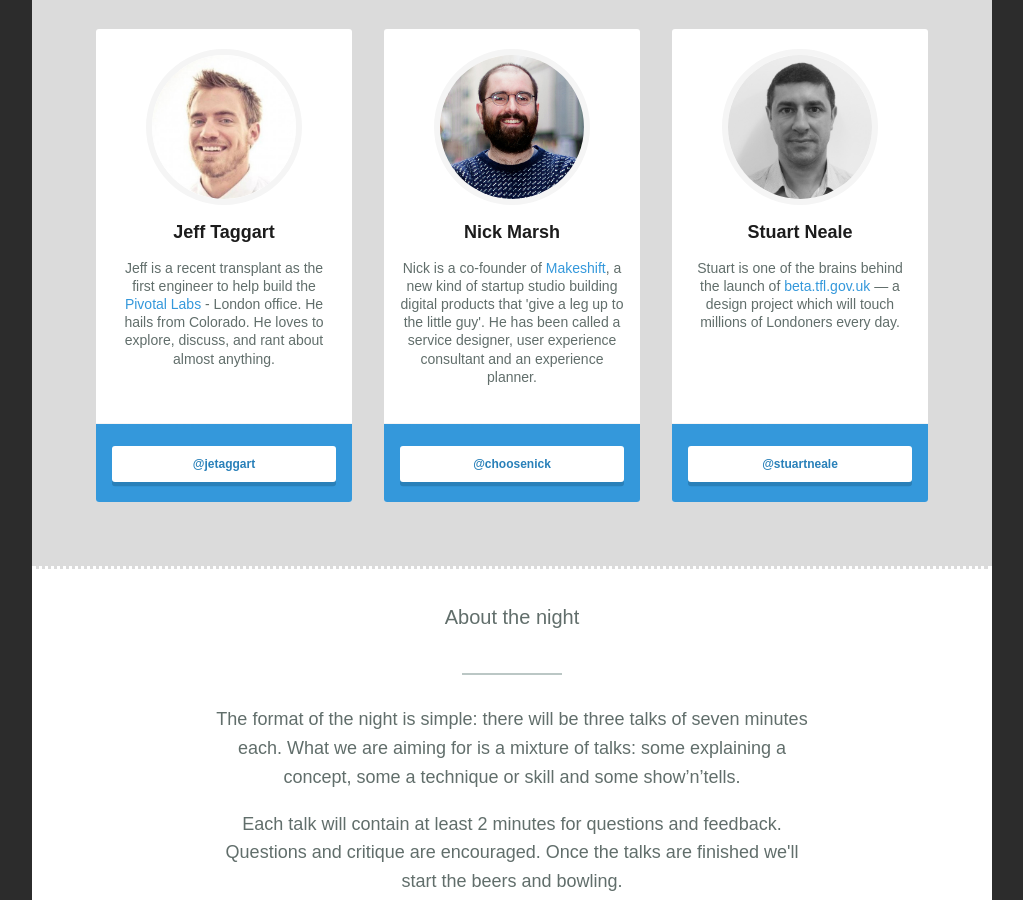
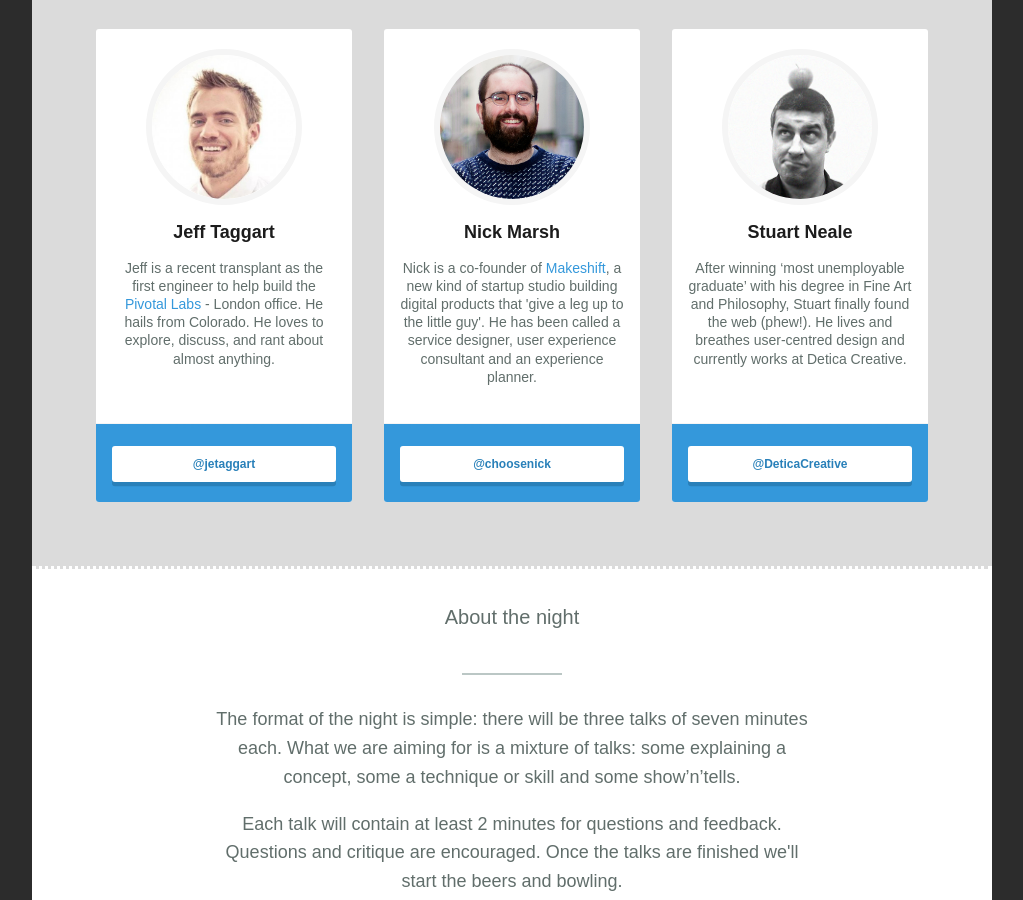
Before and after one commit to design-and-banter/db-dotcom, a Jekyll site: the page built from index.html, in a window 1280 px wide and 900 px high, scrolled down 1691 px. Shown: the whole window, without its empty margins (128-1151 px from the left). Built offline with Jekyll 4.4.1, drawn with Linux system fonts in a browser that asks for light colours; nearby versions of some CDN libraries; comment, search, counter and statistics services are not loaded.

Commit message:
updating stuart neale's pic, bio and twitter handle

```diff
--- a/_includes/event.html
+++ b/_includes/event.html
@@ -84,11 +84,11 @@
 
               <section class='bio'>
                 <h1>Stuart Neale</h1>
-                <p>Stuart is one of the brains behind the launch of <a href="http://beta.tfl.gov.uk/" target="_blank">beta.tfl.gov.uk</a> &mdash; a design project which will touch millions of Londoners every day.</p>
+                <p>After winning ‘most unemployable graduate’ with his degree in Fine Art and Philosophy, Stuart finally found the web (phew!). He lives and breathes user-centred design and currently works at Detica Creative.</p>
               </section>
 
               <section class='interact'>
-                <a href='http://twitter.com/stuartneale' target="_blank" class='btn'>@stuartneale</a>
+                <a href='http://twitter.com/DeticaCreative' target="_blank" class='btn'>@DeticaCreative</a>
               </section>
 
             </article>
```
Also changed, not shown: images/speakers/stuart-neale.jpg.
